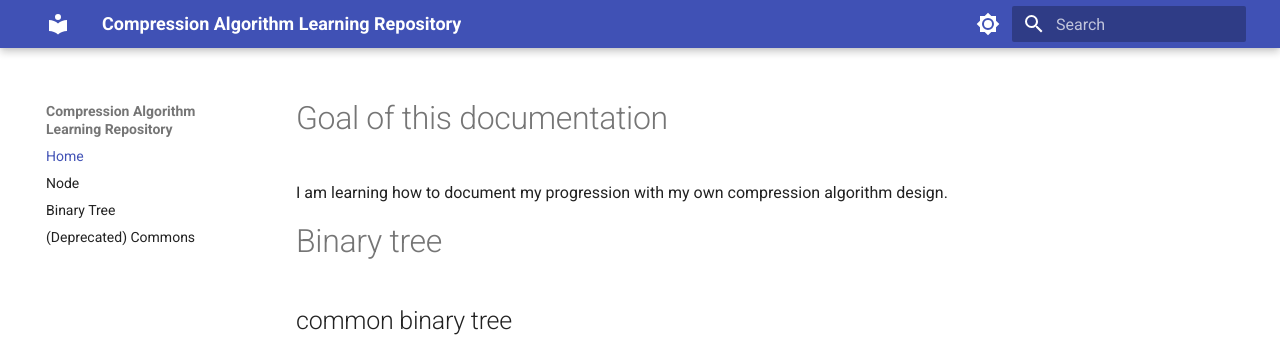
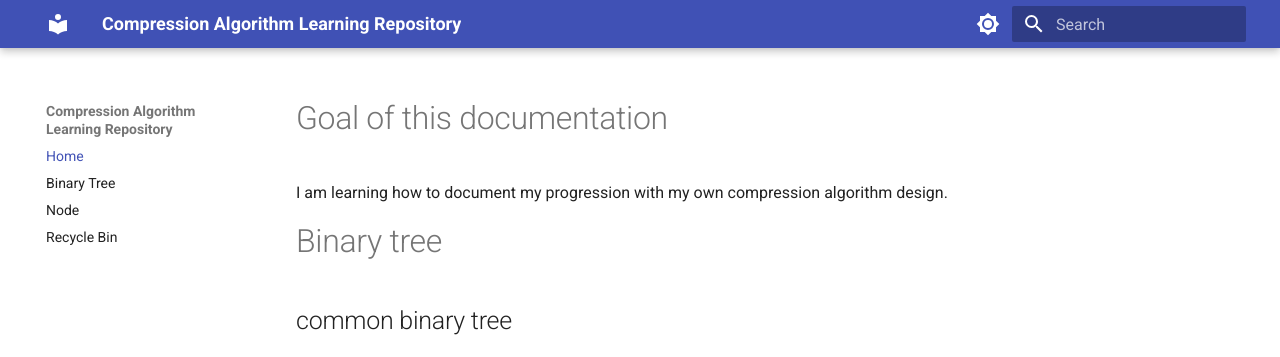
Before and after one commit to sodamachinebroke/slidingWindowTutorial, an MkDocs documentation site: the page built from documentation/docs/index.md, in a window 1280 px wide. Shown: the top 357 px of the page. Built offline with MkDocs 1.6.1 and Material for MkDocs 9.7.7, drawn with Linux system fonts in a browser that asks for light colours.

Commit message:
move binaryTree.md remove commons.md add recyclable.md
Signed-off-by: ersek <ersek.norbert@simplesoft.hu>

```diff
--- a/documentation/mkdocs.yml
+++ b/documentation/mkdocs.yml
@@ -2,9 +2,9 @@ site_name: Compression Algorithm Learning Repository
 
 nav:
   - Home: index.md
+  - Binary Tree: binaryTree.md
   - Node: node.md
-  - Binary Tree: binaryTree.md
-  - (Deprecated) Commons: commons.md
+  - Recycle Bin: recyclable.md
 
 theme:
   name: material
```
